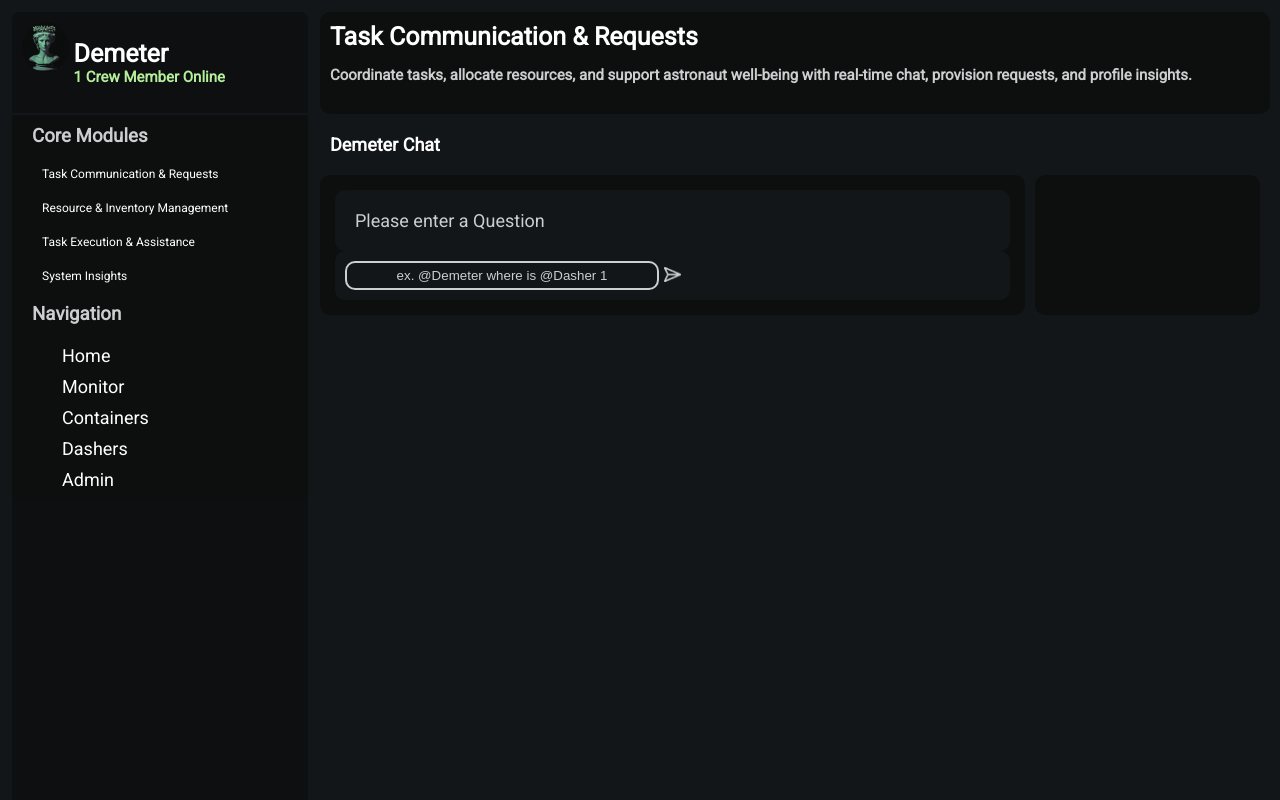
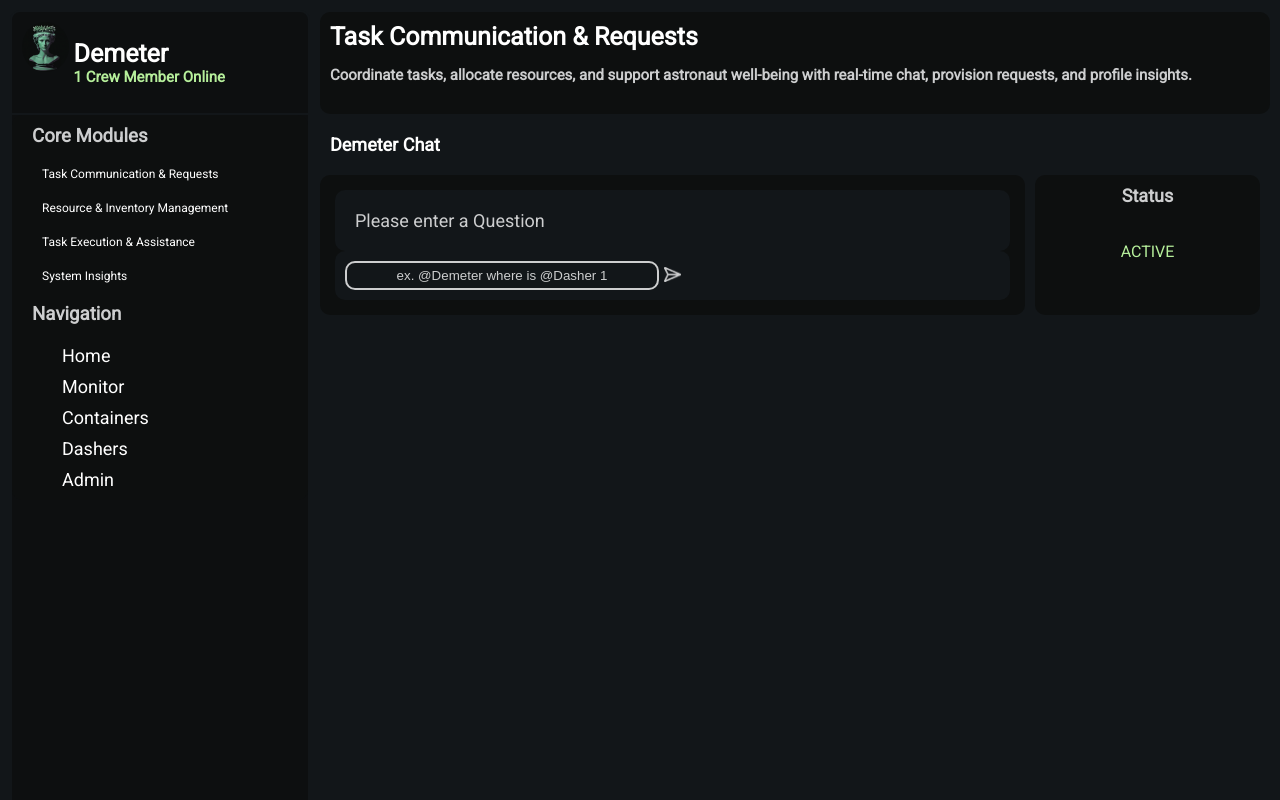
Before and after one commit to patteg21/Demeter, a Django app: page / in a window 1280 px wide. Run offline with Django 4.2, Linux system fonts and the light colour scheme; some web fonts are replaced.

Commit message:
brush ups

```diff
--- a/demeter/inhabitant/static/css/home.css
+++ b/demeter/inhabitant/static/css/home.css
@@ -134,6 +134,7 @@
     grid-column: 2;
     grid-row: auto;
     background-color: #0d0f0f;
+    text-align: center;
 }
 
 .right-bar > h1{
@@ -142,3 +143,8 @@
     font-size: 18px;
     color: #cdcecf;
 }
+
+.right-bar > p{
+    padding: 10px;
+    color: #b6ef9b;
+}
--- a/demeter/inhabitant/templates/inhabitant/habdash.html
+++ b/demeter/inhabitant/templates/inhabitant/habdash.html
@@ -15,7 +15,7 @@
                 <h1>{{ inhabitant }}</h1>
                 <div class="inhab-info">
                     <h3> Age
-                        <p>23 years</p>
+                        <p>29 years</p>
                     </h3>
                     <h3> Height
                         <p>{{ inhabitant.height }} inches</p>
--- a/demeter/inhabitant/templates/inhabitant/home.html
+++ b/demeter/inhabitant/templates/inhabitant/home.html
@@ -49,7 +49,8 @@
             </div>
         </div>
         <div class="right-bar">
-            <h1></h1>
+            <h1>Status</h1>
+            <p>ACTIVE</p>
         </div>
     </div>
 </div>
```
Also changed, not shown: demeter/db.sqlite3.
